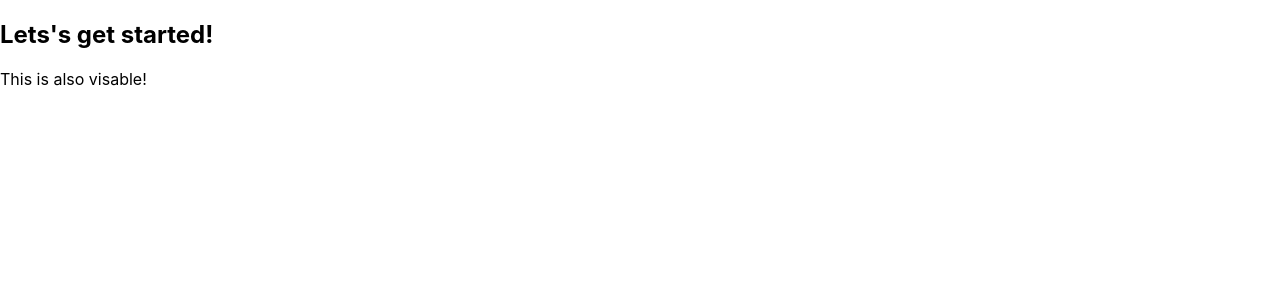
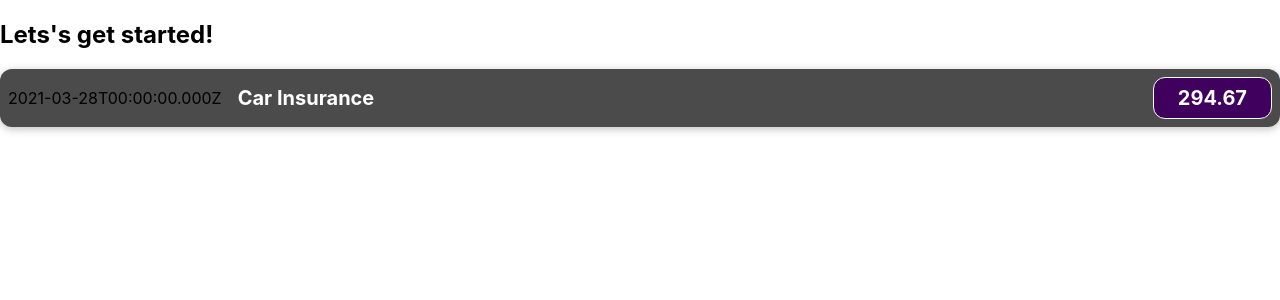
Before and after one commit to JoelJeevan/expenseTracker, a JavaScript app: page / in a window 1280 px wide. Shown: the top 300 px of the page. Built offline with nearby package versions, Linux system fonts and the light colour scheme.

Commit message:
Creating the expenseItem component basics

```diff
--- a/src/App.js
+++ b/src/App.js
@@ -1,10 +1,10 @@
-import logo from './logo.svg';
+import ExpenseItem from './components/ExpenseItem';
 
 function App() {
   return (
     <div>
       <h2>Lets's get started!</h2>
-      <p> This is also visable!</p>
+      <ExpenseItem></ExpenseItem>
     </div>
   );
 }
--- /dev/null
+++ b/src/components/ExpenseItem.css
@@ -0,0 +1,55 @@
+  .expense-item {
+    display: flex;
+    justify-content: space-between;
+    align-items: center;
+    box-shadow: 0 2px 8px rgba(0, 0, 0, 0.25);
+    padding: 0.5rem;
+    margin: 1rem 0;
+    border-radius: 12px;
+    background-color: #4b4b4b;
+  }
+
+  .expense-item__description {
+    display: flex;
+    flex-direction: column;
+    gap: 2rem;
+    align-items: flex-end;
+    flex-flow: column-reverse;
+    justify-content: flex-start;
+    flex: 1;
+  }
+
+  .expense-item h2 {
+    font-size: 1rem;
+    flex: 1;
+    margin: 0 1rem;
+    color: white;
+  }
+
+  .expense-item__price {
+    font-size: 1rem;
+    font-weight: bold;
+    color: white;
+    background-color: #40005d;
+    border: 1px solid white;
+    padding: 0.5rem;
+    border-radius: 12px;
+  }
+
+  @media (min-width: 580px) {
+    .expense-item__description {
+      flex-direction: row;
+      align-items: center;
+      justify-content: flex-start;
+      flex: 1;
+    }
+
+    .expense-item__description h2 {
+      font-size: 1.25rem;
+    }
+
+    .expense-item__price {
+      font-size: 1.25rem;
+      padding: 0.5rem 1.5rem;
+    }
+  }
--- /dev/null
+++ b/src/components/ExpenseItem.js
@@ -0,0 +1,19 @@
+import './ExpenseItem.css';
+
+function ExpenseItem() {
+    const expenseDate = new Date(2021, 2, 28);
+    const expesnseTitle = 'Car Insurance';
+    const expenseAmount = 294.67;
+
+    return (
+        <div className="expense-item">
+            <div>{expenseDate.toISOString()}</div>
+            <div className="expense-item__description">
+                <h2>{expesnseTitle}</h2>
+                <div className="expense-item__price">{expenseAmount}</div>
+            </div>
+        </div>
+    );
+}
+
+export default ExpenseItem;
```
